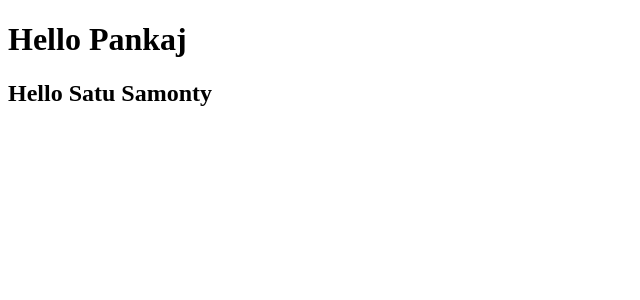
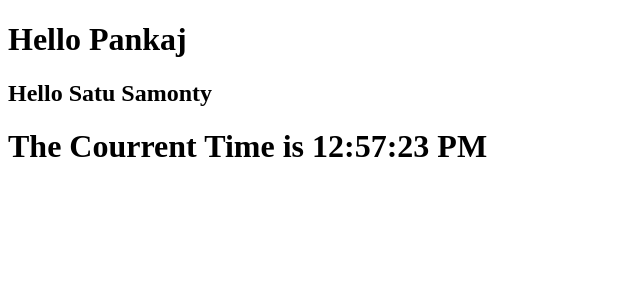
Before and after one commit to Pankaj7288/React-Tutorial, a React (Create React App) app: page / in a window 1280 px wide. Shown: the top 300 px of the page, without its empty margins (0-640 px from the left). Built offline with nearby package versions, Linux system fonts and the light colour scheme.

Commit message:
Class-3: Etate & lifecycle

```diff
--- a/src/App.js
+++ b/src/App.js
@@ -1,12 +1,14 @@
 import React from "react";
-import Rcc from "./Rcc";
-import Rfc from "./Rfc";
+import Rcc from "./Components/Rcc";
+import Rfc from "./Components/Rfc";
+import Clock from "./Components/Clock";
 
 export default function App() {
   return (
     <div>
       <Rfc myName="Pankaj" />
       <Rcc spouseName="Satu Samonty" />
+      <Clock />
     </div>
   );
 }
--- /dev/null
+++ b/src/Components/Clock.js
@@ -0,0 +1,27 @@
+import React, { Component } from "react";
+
+export default class Clock extends Component {
+  state = { date: new Date() };
+
+  tick() {
+    this.setState({ date: new Date() });
+  }
+  componentDidMount() {
+    this.clockTimer = setInterval(() => this.tick(), 1000);
+  }
+
+  componentWillUnmount() {
+    clearInterval(this.clockTimer);
+  }
+
+  render() {
+    return (
+      <div>
+        <h1>
+          The Courrent Time is{" "}
+          <span>{this.state.date.toLocaleTimeString()}</span>
+        </h1>
+      </div>
+    );
+  }
+}
```
Also changed, not shown: src/Components/Rcc.js (renamed from src/Rcc.js), src/Components/Rfc.js (renamed from src/Rfc.js).
